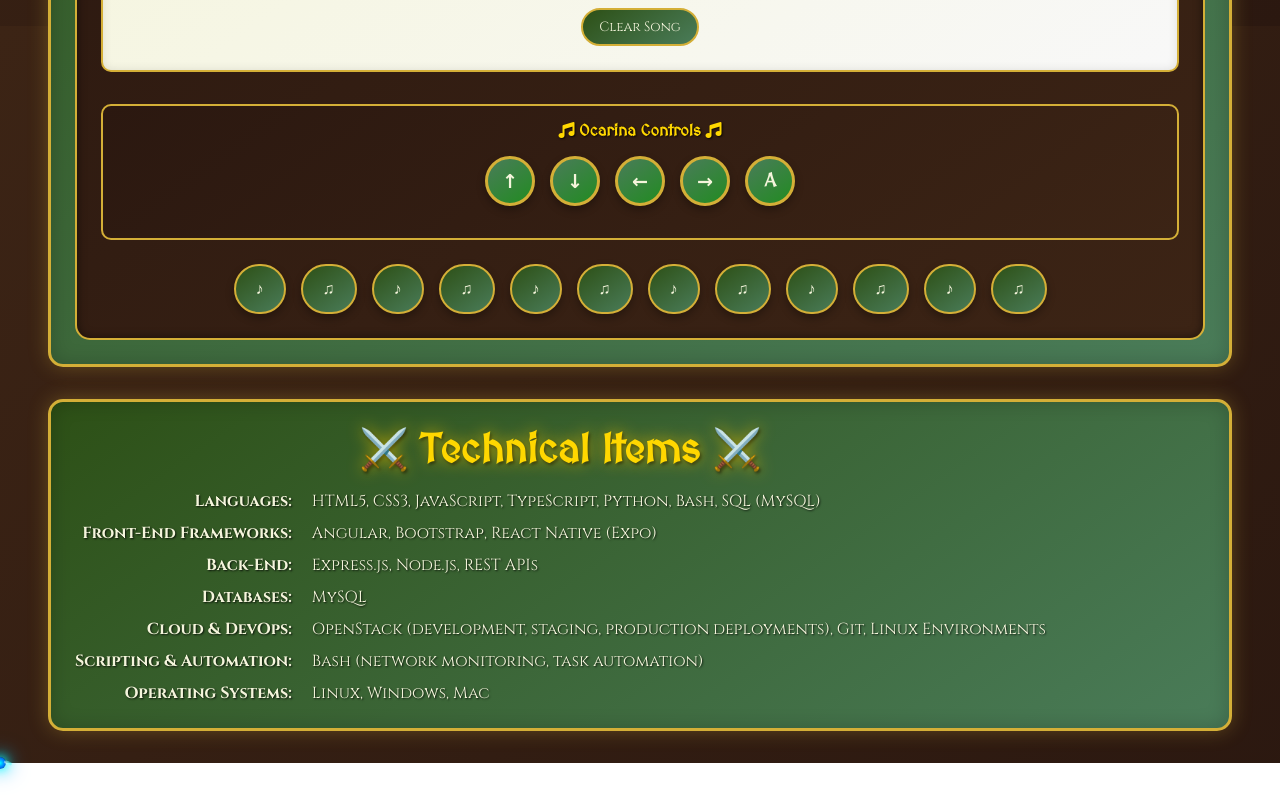
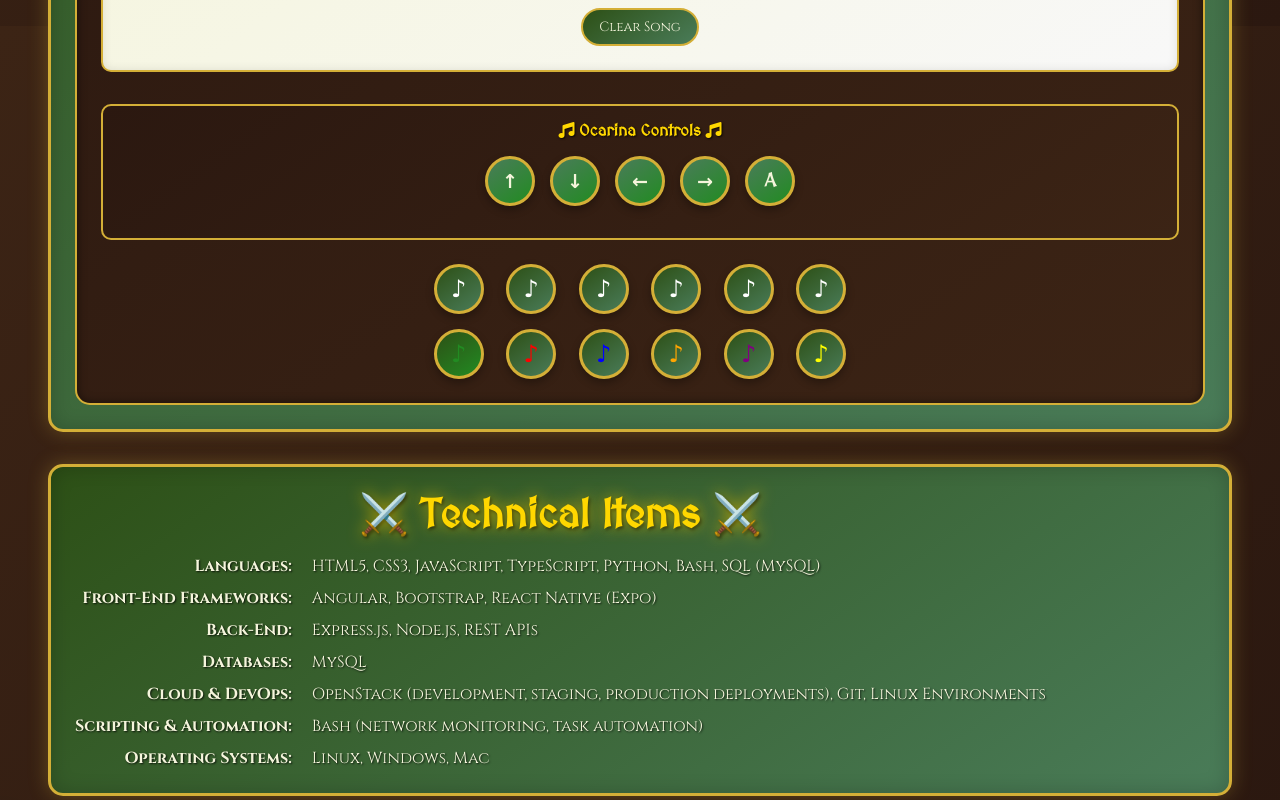
Before and after one commit to JesseBremer/Jesse-Bremer, a plain HTML site: page index.html in a window 1280 px wide. Shown: the part 774-1574 px from the top of the page. Before the commit the page ends 1537 px from the top, so only its background shows below. Drawn offline with Linux system fonts and the light colour scheme.

Commit message:
The frequencies are killing me.

```diff
--- a/index.html
+++ b/index.html
@@ -59,28 +59,28 @@
                         <div class="control-instructions">
                             <h4><i class="fa-solid fa-music"></i> Ocarina Controls <i class="fa-solid fa-music"></i></h4>
                             <div class="key-mappings">
-                                <button class="key-display ocarina-btn" data-note="B" data-key="ArrowUp">↑</button>
-                                <button class="key-display ocarina-btn" data-note="D" data-key="ArrowDown">↓</button>
-                                <button class="key-display ocarina-btn" data-note="A" data-key="ArrowLeft">←</button>
-                                <button class="key-display ocarina-btn" data-note="E" data-key="ArrowRight">→</button>
-                                <button class="key-display ocarina-btn" data-note="F" data-key="KeyA">A</button>
+                                <button class="key-display ocarina-btn" data-note="B5" data-key="ArrowUp">↑</button>
+                                <button class="key-display ocarina-btn" data-note="D5" data-key="ArrowDown">↓</button>
+                                <button class="key-display ocarina-btn" data-note="A5" data-key="ArrowLeft">←</button>
+                                <button class="key-display ocarina-btn" data-note="E5" data-key="ArrowRight">→</button>
+                                <button class="key-display ocarina-btn" data-note="F5" data-key="KeyA">A</button>
                             </div>
                         </div>
                     </div>
 
                     <div class="song-patterns">
-                        <button class="song-btn royal" data-song="zelda" title="Zelda's Lullaby">♪</button>
-                        <button class="song-btn ranch" data-song="epona" title="Epona's Song">♫</button>
-                        <button class="song-btn forest" data-song="saria" title="Saria's Song">♪</button>
-                        <button class="song-btn sun" data-song="sun" title="Sun's Song">♫</button>
-                        <button class="song-btn time" data-song="song_of_time" title="Song of Time">♪</button>
-                        <button class="song-btn storm" data-song="song_of_storms" title="Song of Storms">♫</button>
+                        <button class="song-btn" data-song="zelda" title="Zelda's Lullaby">♪</button>
+                        <button class="song-btn" data-song="epona" title="Epona's Song">♪</button>
+                        <button class="song-btn" data-song="saria" title="Saria's Song">♪</button>
+                        <button class="song-btn" data-song="sun" title="Sun's Song">♪</button>
+                        <button class="song-btn" data-song="song_of_time" title="Song of Time">♪</button>
+                        <button class="song-btn" data-song="song_of_storms" title="Song of Storms">♪</button>
                         <button class="song-btn forest" data-song="minuet" title="Minuet of Forest">♪</button>
-                        <button class="song-btn fire" data-song="bolero" title="Bolero of Fire">♫</button>
+                        <button class="song-btn fire" data-song="bolero" title="Bolero of Fire">♪</button>
                         <button class="song-btn water" data-song="serenade" title="Serenade of Water">♪</button>
-                        <button class="song-btn spirit" data-song="requiem" title="Requiem of Spirit">♫</button>
+                        <button class="song-btn spirit" data-song="requiem" title="Requiem of Spirit">♪</button>
                         <button class="song-btn shadow" data-song="nocturne" title="Nocturne of Shadow">♪</button>
-                        <button class="song-btn light" data-song="prelude" title="Prelude of Light">♫</button>
+                        <button class="song-btn light" data-song="prelude" title="Prelude of Light">♪</button>
                     </div>
                 </div>
             </div>
--- a/scripts.js
+++ b/scripts.js
@@ -7,52 +7,52 @@ class OcarinaPlayer {
         this.lastPlayedKey = null;
 
         this.keyMapping = {
-            'ArrowUp': 'B',
-            'ArrowDown': 'D',
-            'ArrowLeft': 'A',
-            'ArrowRight': 'E',
-            'KeyA': 'F'
+            'ArrowUp': 'B5',
+            'ArrowDown': 'D5',
+            'ArrowLeft': 'A5',
+            'ArrowRight': 'E5',
+            'KeyA': 'F5'
         };
 
         this.noteToArrow = {
-            'B': '↑',
-            'F': 'A',
-            'D': '↓',
-            'A': '←',
-            'E': '→'
+            'B5': '↑',
+            'F5': 'A',
+            'D5': '↓',
+            'A5': '←',
+            'E5': '→'
         };
 
         this.noteFrequencies = {
-            'D': 293.66,
-            'E': 329.63,
-            'F': 349.23,
-            'A': 440.00,
-            'B': 493.88
+            'D5': 587.33,
+            'E5': 659.25,
+            'F5': 698.46,
+            'A5': 880.00,
+            'B5': 987.77
         };
 
         this.notePositions = {
-            'B': 5,
-            'A': 15,
-            'G': 25,
-            'F': 35,
-            'E': 45,
-            'D': 55,
-            'C': 65
+            'B5': 5,
+            'A5': 15,
+            'G5': 25,
+            'F5': 35,
+            'E5': 45,
+            'D5': 55,
+            'C5': 65
         };
 
         this.songs = {
-            'zelda': ['A', 'B', 'E', 'A', 'B', 'E'],
-            'epona': ['B', 'A', 'E', 'B', 'A', 'E'],
-            'saria': ['D', 'E', 'A', 'D', 'E', 'A'],
-            'sun': ['E', 'D', 'B', 'E', 'D', 'B'],
-            'song_of_time': ['E', 'F', 'D', 'E', 'F', 'D'],
-            'song_of_storms': ['F', 'D', 'B', 'F', 'D', 'B'],
-            'minuet': ['F', 'B', 'A', 'E', 'A', 'E'],
-            'bolero': ['D', 'F', 'D', 'F', 'E', 'D', 'E', 'D'],
-            'serenade': ['F', 'D', 'E', 'E', 'A'],
-            'requiem': ['F', 'D', 'F', 'E', 'D', 'F'],
-            'nocturne': ['A', 'E', 'E', 'F', 'A', 'E', 'D'],
-            'prelude': ['B', 'E', 'B', 'E', 'A', 'B']
+            'zelda': ['A5', 'B5', 'E5', 'A5', 'B5', 'E5'],
+            'epona': ['B5', 'A5', 'E5', 'B5', 'A5', 'E5'],
+            'saria': ['D5', 'E5', 'A5', 'D5', 'E5', 'A5'],
+            'sun': ['E5', 'D5', 'B5', 'E5', 'D5', 'B5'],
+            'song_of_time': ['E5', 'F5', 'D5', 'E5', 'F5', 'D5'],
+            'song_of_storms': ['F5', 'D5', 'B5', 'F5', 'D5', 'B5'],
+            'minuet': ['F5', 'B5', 'A5', 'E5', 'A5', 'E5'],
+            'bolero': ['D5', 'F5', 'D5', 'F5', 'E5', 'D5', 'E5', 'D5'],
+            'serenade': ['F5', 'D5', 'E5', 'E5', 'A5'],
+            'requiem': ['F5', 'D5', 'F5', 'E5', 'D5', 'F5'],
+            'nocturne': ['A5', 'E5', 'E5', 'F5', 'A5', 'E5', 'D5'],
+            'prelude': ['B5', 'E5', 'B5', 'E5', 'A5', 'B5']
         };
 
         this.init();
--- a/style.css
+++ b/style.css
@@ -449,31 +449,71 @@ i {
 }
 
 .song-patterns {
-    display: flex;
-    justify-content: center;
+    display: grid;
+    grid-template-columns: repeat(6, 1fr);
     gap: 15px;
     margin-top: 1.5rem;
-    flex-wrap: wrap;
+    justify-items: center;
+    max-width: 420px;
+    margin-left: auto;
+    margin-right: auto;
 }
 
 .song-btn {
-    padding: 12px 20px;
-    border: 2px solid var(--hyrule-gold);
-    border-radius: 25px;
-    background: linear-gradient(145deg, var(--hyrule-forest-green), var(--hyrule-light-green));
-    color: var(--hyrule-cream);
-    font-family: 'Cinzel', serif;
-    font-size: 1em;
-    font-weight: 600;
+    width: 50px;
+    height: 50px;
+    border: 3px solid var(--hyrule-gold);
+    border-radius: 50%;
+    font-size: 1.5em;
+    font-weight: bold;
     cursor: pointer;
     transition: all 0.3s ease;
     box-shadow: 0 4px 8px rgba(0,0,0,0.3);
+    display: flex;
+    align-items: center;
+    justify-content: center;
+    font-family: 'MedievalSharp', cursive;
+    position: relative;
 }
 
 .song-btn:hover {
-    transform: translateY(-2px);
-    box-shadow: 0 6px 12px rgba(0,0,0,0.4), 0 0 15px var(--triforce-gold);
-    background: linear-gradient(145deg, var(--hyrule-light-green), var(--kokiri-green));
+    transform: scale(1.1);
+    box-shadow: 0 0 15px var(--triforce-gold);
+}
+
+.song-btn {
+    background: linear-gradient(145deg, var(--hyrule-forest-green), var(--hyrule-light-green));
+    color: white;
+}
+
+.song-btn.forest {
+    background: linear-gradient(145deg, var(--hyrule-forest-green), var(--kokiri-green));
+    color: #228B22;
+}
+
+.song-btn.fire {
+    background: linear-gradient(145deg, var(--hyrule-forest-green), var(--hyrule-light-green));
+    color: #FF0000;
+}
+
+.song-btn.water {
+    background: linear-gradient(145deg, var(--hyrule-forest-green), var(--hyrule-light-green));
+    color: #0000FF;
+}
+
+.song-btn.spirit {
+    background: linear-gradient(145deg, var(--hyrule-forest-green), var(--hyrule-light-green));
+    color: #FFA500;
+}
+
+.song-btn.shadow {
+    background: linear-gradient(145deg, var(--hyrule-forest-green), var(--hyrule-light-green));
+    color: #800080;
+}
+
+.song-btn.light {
+    background: linear-gradient(145deg, var(--hyrule-forest-green), var(--hyrule-light-green));
+    color: #FFFF00;
 }
 
 .contact-me {
@@ -530,13 +570,15 @@ i {
     }
 
     .song-patterns {
-        flex-direction: column;
-        align-items: center;
+        grid-template-columns: repeat(3, 1fr);
+        gap: 10px;
+        max-width: 200px;
     }
 
     .song-btn {
-        width: 80%;
-        margin: 5px 0;
+        width: 45px;
+        height: 45px;
+        font-size: 1.3em;
     }
 
     nav ul {
```
